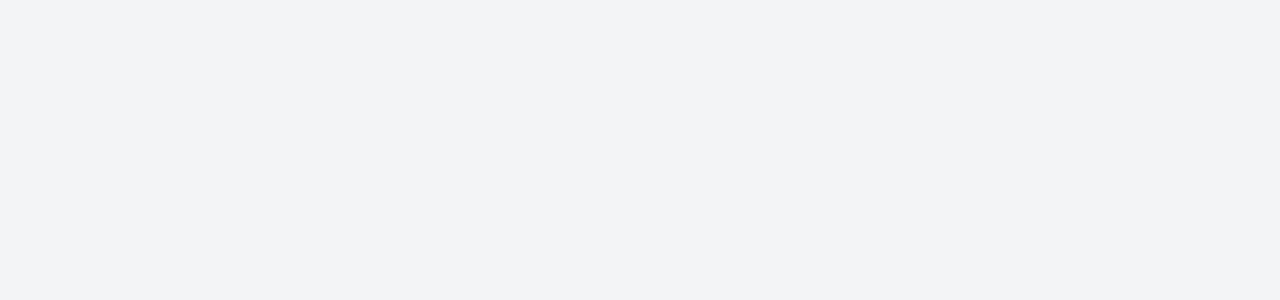
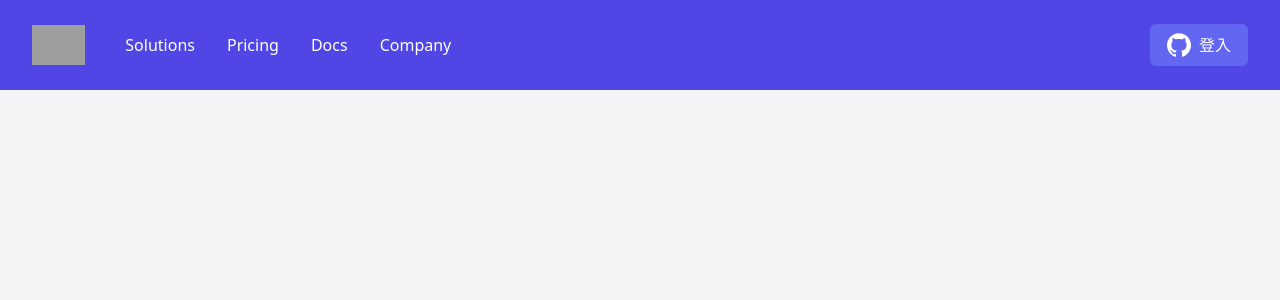
Before and after one commit to hsuan1117/dcard-frontend-2023-intern, a Next.js app: page / in a window 1280 px wide. Shown: the top 300 px of the page. Built offline with nearby package versions, Linux system fonts and the light colour scheme; grey boxes are pictures that could not be loaded.

Commit message:
add based header

```diff
--- /dev/null
+++ b/app/Header.jsx
@@ -0,0 +1,45 @@
+import Image from "next/image";
+
+const navigation = [
+    { name: 'Solutions', href: '#' },
+    { name: 'Pricing', href: '#' },
+    { name: 'Docs', href: '#' },
+    { name: 'Company', href: '#' },
+]
+
+export default function Header() {
+    return (
+        <header className="bg-indigo-600">
+            <nav className="mx-auto max-w-7xl px-6 lg:px-8" aria-label="Top">
+                <div className="flex w-full items-center justify-between border-b border-indigo-500 py-6 lg:border-none">
+                    <div className="flex items-center">
+                        <a href="#">
+                            <span className="sr-only">Your Company</span>
+                            <img className="h-10 w-auto" src="https://tailwindui.com/img/logos/mark.svg?color=white" alt="" />
+                        </a>
+                        <div className="ml-10 hidden space-x-8 lg:block">
+                            {navigation.map((link) => (
+                                <a key={link.name} href={link.href} className="text-base font-medium text-white hover:text-indigo-50">
+                                    {link.name}
+                                </a>
+                            ))}
+                        </div>
+                    </div>
+                    <div className="ml-10 space-x-4">
+                        <button
+                            className="inline-block flex gap-2 rounded-md border border-transparent bg-indigo-500 py-2 px-4 text-base font-medium text-white hover:bg-opacity-75"
+                        >
+                            <Image src={"/github.svg"} width={24} height={24} alt={"github logo"} className={"fill-white"}/>登入</button>
+                    </div>
+                </div>
+                <div className="flex flex-wrap justify-center gap-x-6 py-4 lg:hidden">
+                    {navigation.map((link) => (
+                        <a key={link.name} href={link.href} className="text-base font-medium text-white hover:text-indigo-50">
+                            {link.name}
+                        </a>
+                    ))}
+                </div>
+            </nav>
+        </header>
+    )
+}
--- a/app/page.js
+++ b/app/page.js
@@ -1,13 +1,14 @@
 import Image from 'next/image'
 import { Inter } from '@next/font/google'
 import styles from './page.module.css'
+import Header from "@/app/Header";
 
 const inter = Inter({ subsets: ['latin'] })
 
 export default function Home() {
   return (
     <main className={"bg-gray-100 min-h-screen"}>
-
+        <Header/>
     </main>
   )
 }
```
Also changed, not shown: public/github.svg (added).
